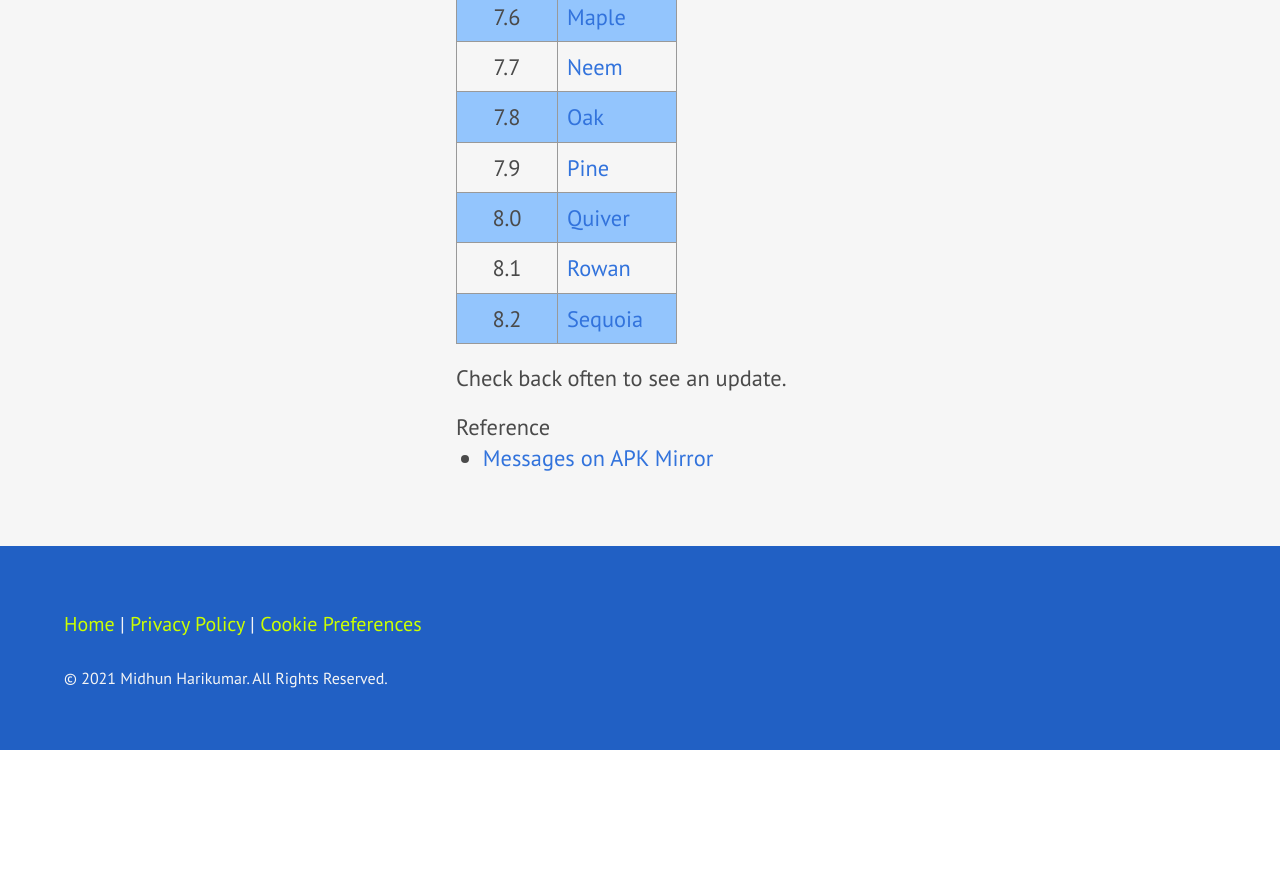
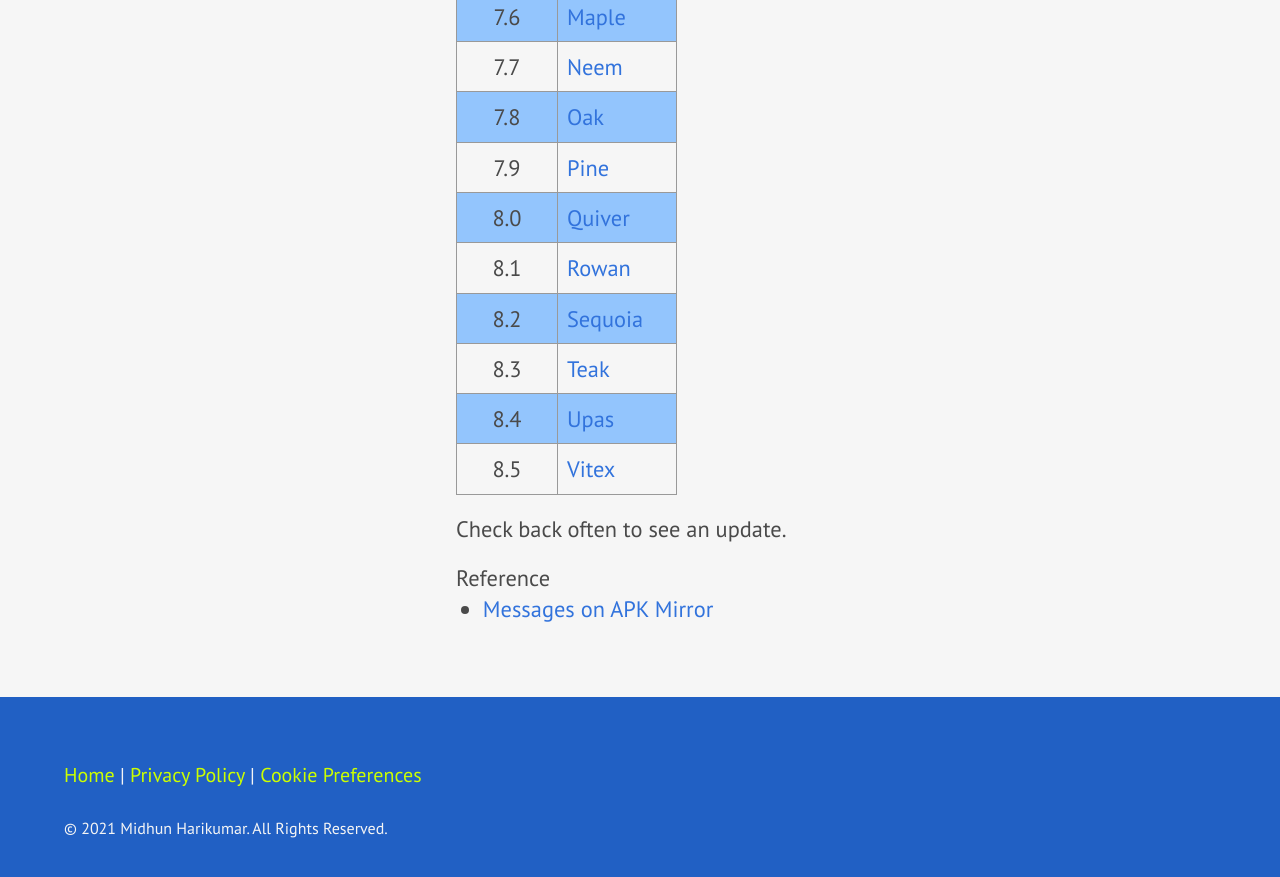
Before and after one commit to midhunhk/midhunhk.github.io, a Jekyll site: the page built from _posts/2020-08-27-android-messages-again.md, in a window 1280 px wide and 900 px high, scrolled down 1509 px. Shown: the top 877 px of the window. Built offline with Jekyll 4.4.1, drawn with Linux system fonts in a browser that asks for light colours; nearby versions of some CDN libraries; comment, search, counter and statistics services are not loaded; a style sheet for code colours, icons or effects is not loaded; before the commit the page ends 2259 px from its top, so only the background shows below that.

Commit message:
update message codename

```diff
--- a/_posts/2020-08-27-android-messages-again.md
+++ b/_posts/2020-08-27-android-messages-again.md
@@ -36,6 +36,9 @@
 | 8.0     | [Quiver](https://en.wikipedia.org/wiki/Aloidendron_dichotomum) |
 | 8.1     | [Rowan](https://en.wikipedia.org/wiki/Rowan) |
 | 8.2     | [Sequoia](https://en.wikipedia.org/wiki/Sequoia_(genus)) |
+| 8.3     | [Teak](https://en.wikipedia.org/wiki/Teak) |
+| 8.4     | [Upas](https://en.wikipedia.org/wiki/Antiaris) |
+| 8.5     | [Vitex](https://en.wikipedia.org/wiki/Vitex) |
 
 Check back often to see an update.
 
```
